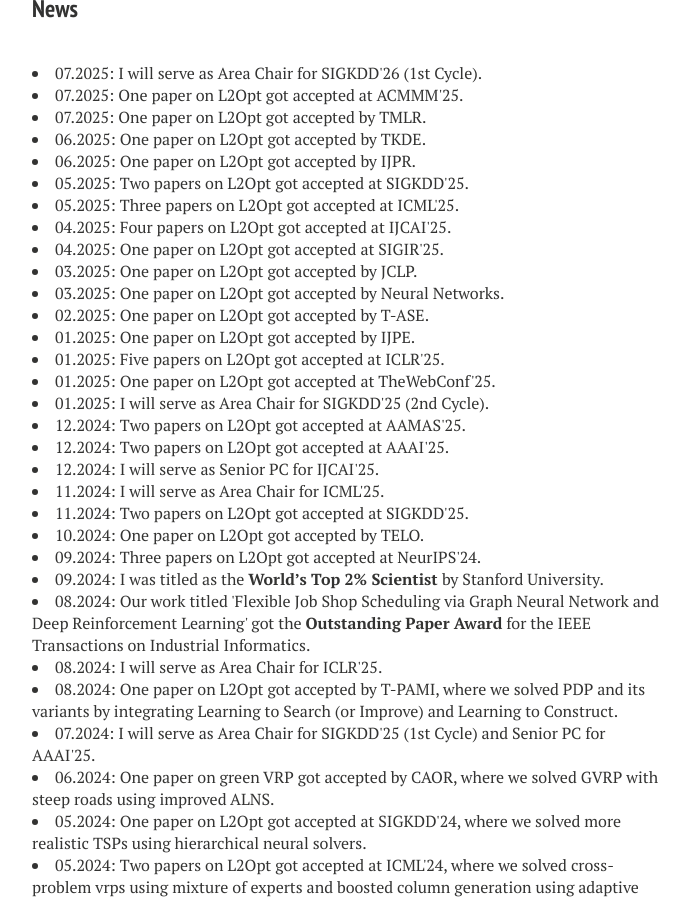
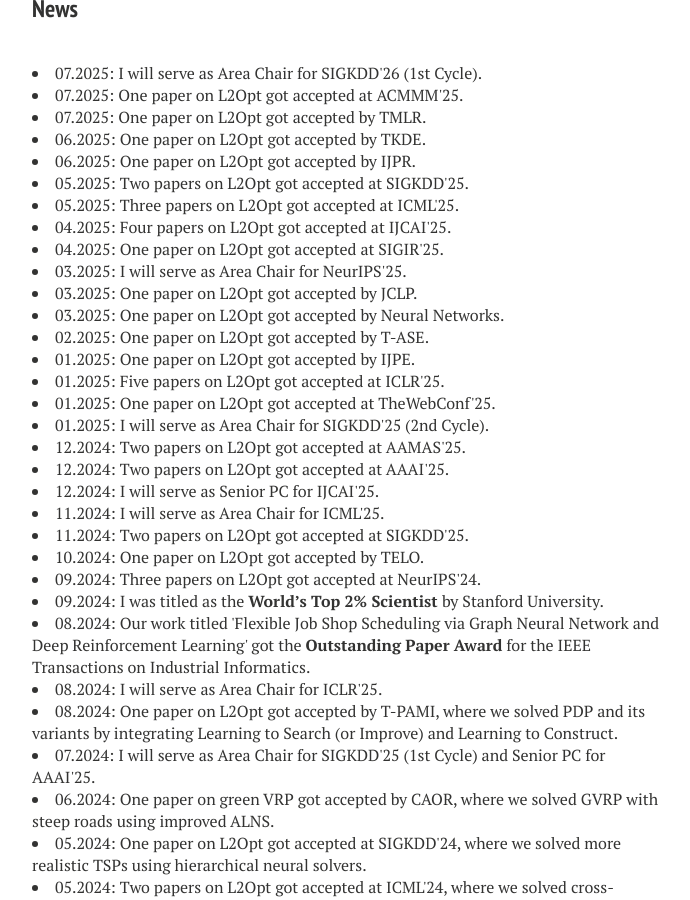
Before and after one commit to zhiguangcaosg/zhiguangcaosg.github.io, a Jekyll site: the page built from index.md, in a window 1280 px wide and 900 px high, scrolled down 1010 px. Shown: the whole window, without its empty margins (288-978 px from the left). Built offline with Jekyll 4.4.1, drawn with Linux system fonts in a browser that asks for light colours; nearby versions of some CDN libraries.

Commit message:
Update index.md

```diff
--- a/index.md
+++ b/index.md
@@ -73,6 +73,10 @@ image: banner1.png
 
 <li>
 04.2025:  One paper on L2Opt got accepted at SIGIR'25.
+</li>
+
+<li>
+03.2025:  I will serve as Area Chair for NeurIPS'25.
 </li>
 
 <li>
```
